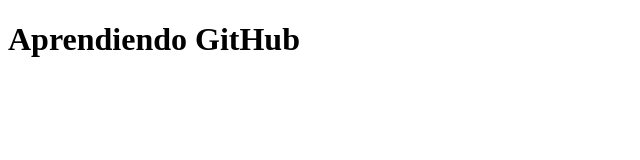
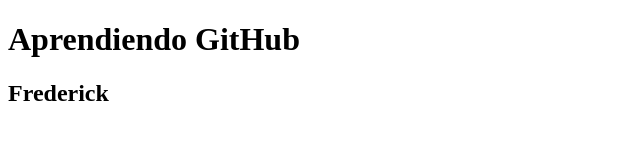
Before and after one commit to Jerez22/maria.github.io, a plain HTML site: page index.html in a window 1280 px wide. Shown: the whole page, without its empty margins (0-640 px from the left). Drawn offline with Linux system fonts and the light colour scheme.

Commit message:
inicio proyecto

```diff
--- a/index.html
+++ b/index.html
@@ -8,6 +8,6 @@
     <h1>Aprendiendo GitHub</h1>
 </head>
 <body>
-
+    <h2>Frederick</h2>
 </body>
 </html>
```
